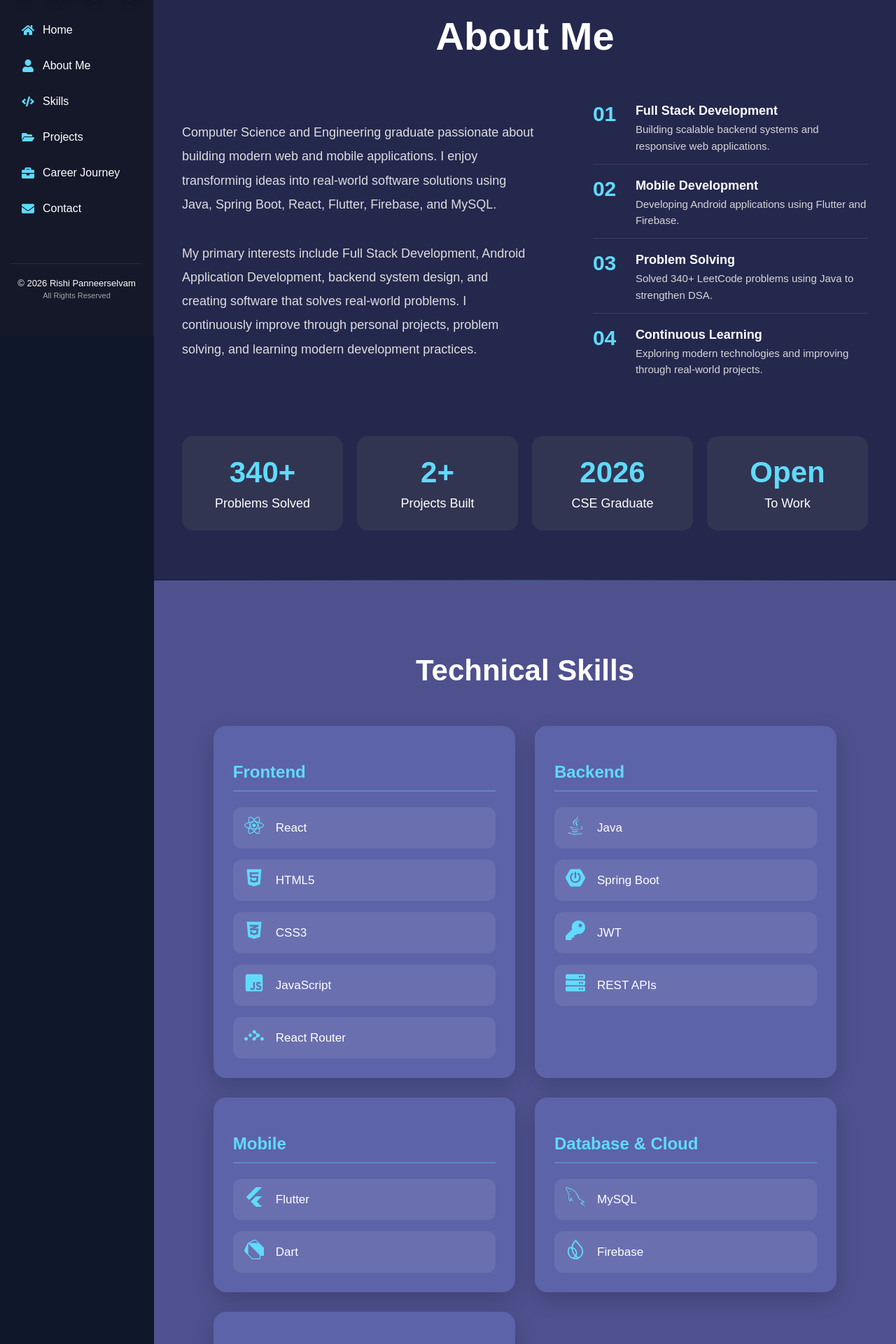
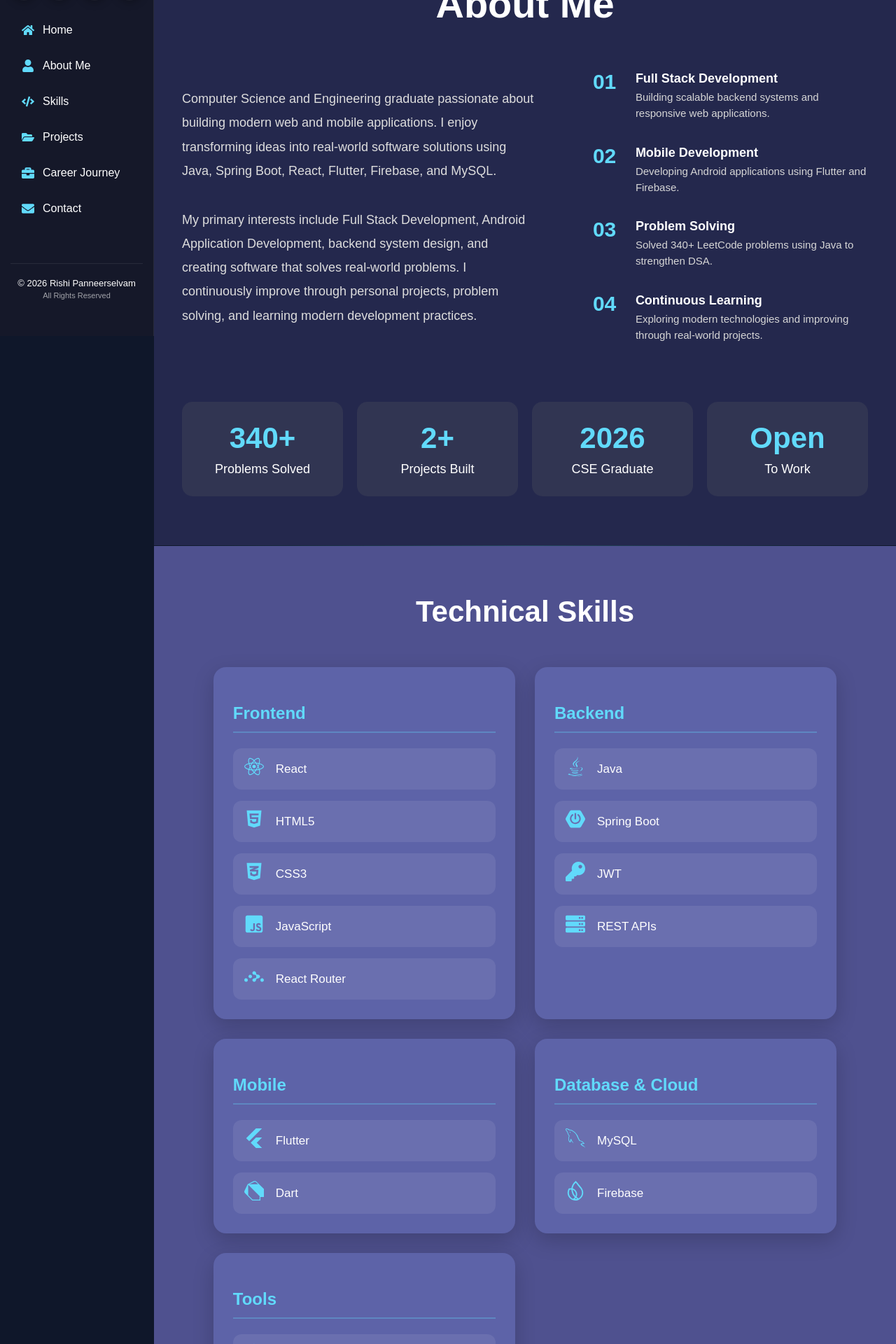
Before and after one commit to Rishi2553/portfolio-v2, a React (Vite) app: page / in a window 1280 px wide. Shown: the part 320-2240 px from the top of the page at 70% size. Built offline with nearby package versions, Linux system fonts and the light colour scheme.

Commit message:
refactor: improve Reveal component usage in Home and Projects

```diff
--- a/src/pages/ProjectsPage.jsx
+++ b/src/pages/ProjectsPage.jsx
@@ -1,24 +1,32 @@
 import projects from "../data/projects";
 import ProjectCard from "../components/ProjectCard";
 import "./ProjectsPage.css";
+import Reveal from "../components/Reveal";
 function ProjectsPage() {
   return (
 
 
     <section id="project-section">
+      <Reveal direction="up">
       <h2 className="section-heading">
         Projects
       </h2>
+      </Reveal>
+      <Reveal direction="up" >
+
       <p className="section-subtitle">
         A collection of projects showcasing my skills in full-stack,
         mobile, and frontend development.
       </p>
+      </Reveal>
 
       {projects.map((project) => (
+        <Reveal direction="up" delay={0.2}>
         <ProjectCard
           key={project.id}
           project={project}
         />
+        </Reveal>
       ))}
     </section>
 
--- a/src/pages/home/sections/About-me.css
+++ b/src/pages/home/sections/About-me.css
@@ -125,6 +125,9 @@
 
     font-size:18px;
 }
+.section-heading{
+    margin:0 0 10px;
+}
 
 /* =========================
    MOBILE
--- a/src/pages/home/sections/About-me.jsx
+++ b/src/pages/home/sections/About-me.jsx
@@ -5,7 +5,7 @@
   return (
     <section className="about-me">
 
-      <Reveal direction="down">
+      <Reveal direction="up">
         <h2 className="section-heading">
           About Me
         </h2>
@@ -15,14 +15,17 @@
 
         {/* LEFT */}
 
+
         <div className="about-description">
-
+          <Reveal direction="up" delay={0.2}>
           <p className="text">
             Computer Science and Engineering graduate passionate about
             building modern web and mobile applications. I enjoy
             transforming ideas into real-world software solutions using
             Java, Spring Boot, React, Flutter, Firebase, and MySQL.
           </p>
+          </Reveal>
+          <Reveal direction="up" delay={0.4}>
 
           <p className="text">
             My primary interests include Full Stack Development,
@@ -32,12 +35,16 @@
             problem solving, and learning modern development
             practices.
           </p>
+          </Reveal>
 
         </div>
 
+
         {/* RIGHT */}
 
+
         <div className="about-highlights">
+           <Reveal direction="up" delay={0.2}>
 
           <div className="highlight">
             <span className="number">01</span>
@@ -53,6 +60,8 @@
 
             </div>
           </div>
+          </Reveal>
+          <Reveal direction="up" delay={0.4}>
 
           <div className="highlight">
             <span className="number">02</span>
@@ -68,6 +77,9 @@
 
             </div>
           </div>
+          </Reveal>
+           <Reveal direction="up" delay={0.6}>
+
 
           <div className="highlight">
             <span className="number">03</span>
@@ -83,6 +95,8 @@
 
             </div>
           </div>
+          </Reveal>
+          <Reveal direction="up" delay={0.8}>
 
           <div className="highlight">
             <span className="number">04</span>
@@ -98,32 +112,40 @@
 
             </div>
           </div>
+          </Reveal>
 
         </div>
 
       </div>
 
       <div className="stats">
+         <Reveal direction="down" delay={0.2}>
 
         <div className="stat">
           <h2>340+</h2>
           <span>Problems Solved</span>
         </div>
+        </Reveal>
+        <Reveal direction="down" delay={0.4}>
 
         <div className="stat">
           <h2>2+</h2>
           <span>Projects Built</span>
         </div>
-
+        </Reveal>
+        <Reveal direction="down" delay={0.6}>
         <div className="stat">
           <h2>2026</h2>
           <span>CSE Graduate</span>
         </div>
+        </Reveal>
+        <Reveal direction="down" delay={0.8}>
 
         <div className="stat">
           <h2>Open</h2>
           <span>To Work</span>
         </div>
+        </Reveal>
 
       </div>
 
--- a/src/pages/home/sections/Project.jsx
+++ b/src/pages/home/sections/Project.jsx
@@ -1,23 +1,30 @@
 import { Link } from "react-router-dom";
 import ProjectCard from "../../../components/ProjectCard";
 import projects from "../../../data/projects";
+import Reveal from "../../../components/Reveal";
 import './Project.css';
 function Project() {
   const homeProjects = projects.slice(0, 2);
   return (
     <div className="project-section">
-      <h2 className="section-heading">Projects</h2>
+      <Reveal direction="up">
+        <h2 className="section-heading">Projects</h2>
+      </Reveal>
       {homeProjects.map((project) => (
-        <ProjectCard
-          key={project.id}
-          project={project}
-        />
+        <Reveal direction="up" delay={ 0.2}>
+          <ProjectCard
+            key={project.id}
+            project={project}
+          />
+        </Reveal>
       ))}
+      <Reveal direction="up">
       <div className="view-all-projects">
         <Link to="/projects" className="view-project-btn">
           View All Projects →
         </Link>
       </div>
+      </Reveal>
     </div>
   );
 }
--- a/src/pages/home/sections/ResumeButton.jsx
+++ b/src/pages/home/sections/ResumeButton.jsx
@@ -3,7 +3,7 @@
 
 function ResumeButton() {
   return (
-    <Reveal direction="up" delay={0.8}>
+    <Reveal direction="up" delay={0.5}>
     <div className="resume-download">
       <a
         href="/Rishi.pdf"
--- a/src/pages/home/sections/Skill.jsx
+++ b/src/pages/home/sections/Skill.jsx
@@ -26,6 +26,7 @@
 import { motion } from "framer-motion";
 
 import "./Skill.css";
+import Reveal from "../../../components/Reveal";
 
 function Skill() {
   const categories = [
@@ -79,8 +80,13 @@
 
   return (
     <section className="skills-section">
+      <Reveal direction="up">
         <h2 className="section-heading">Technical Skills</h2>
-
+      </Reveal>
+      <Reveal
+        direction="up"
+        delay={0.4}
+      >
         <motion.div
           className="category-grid"
           initial={{ opacity: 0 }}
@@ -89,6 +95,7 @@
           viewport={{ once: true }}
         >
           {categories.map((category) => (
+
             <div className="category-card" key={category.title}>
               <h3>{category.title}</h3>
 
@@ -103,6 +110,7 @@
             </div>
           ))}
         </motion.div>
+      </Reveal>
     </section>
   );
 }
```
Lines whose indentation alone changed are shown as unchanged.
